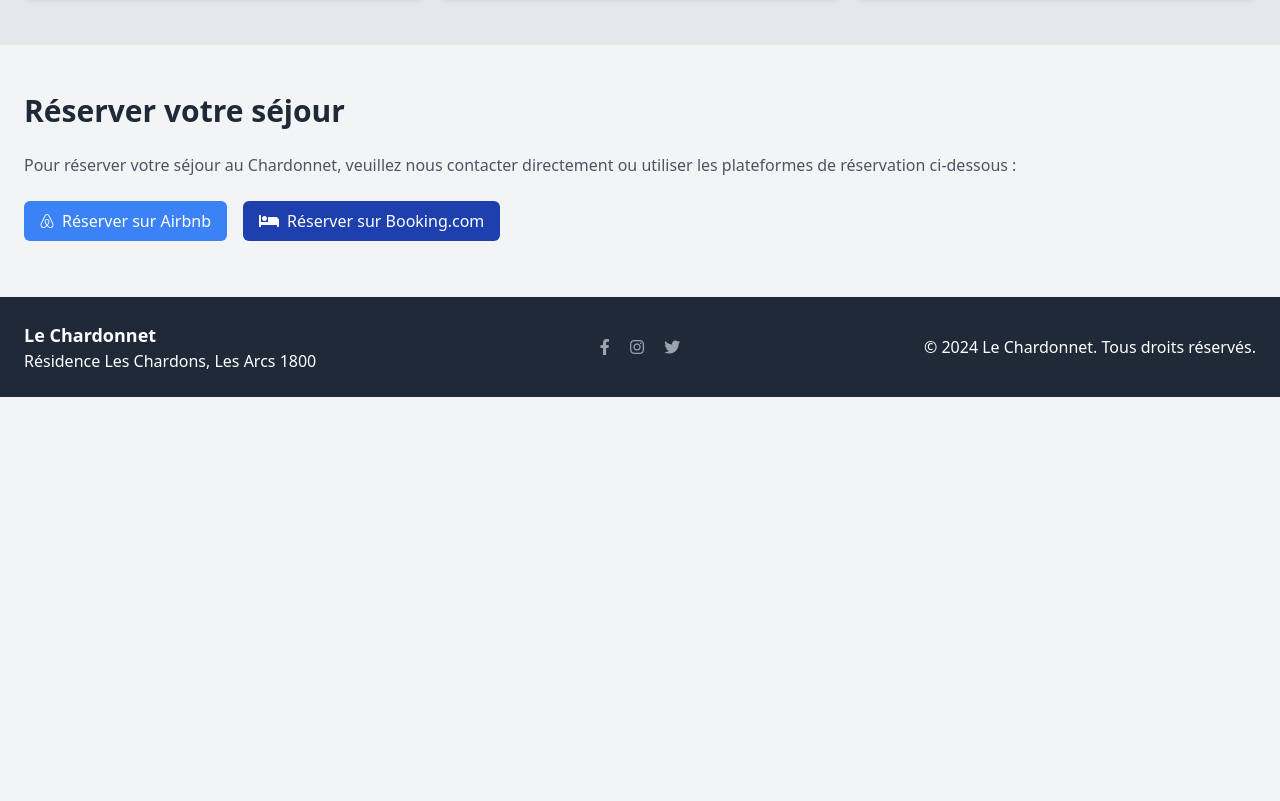
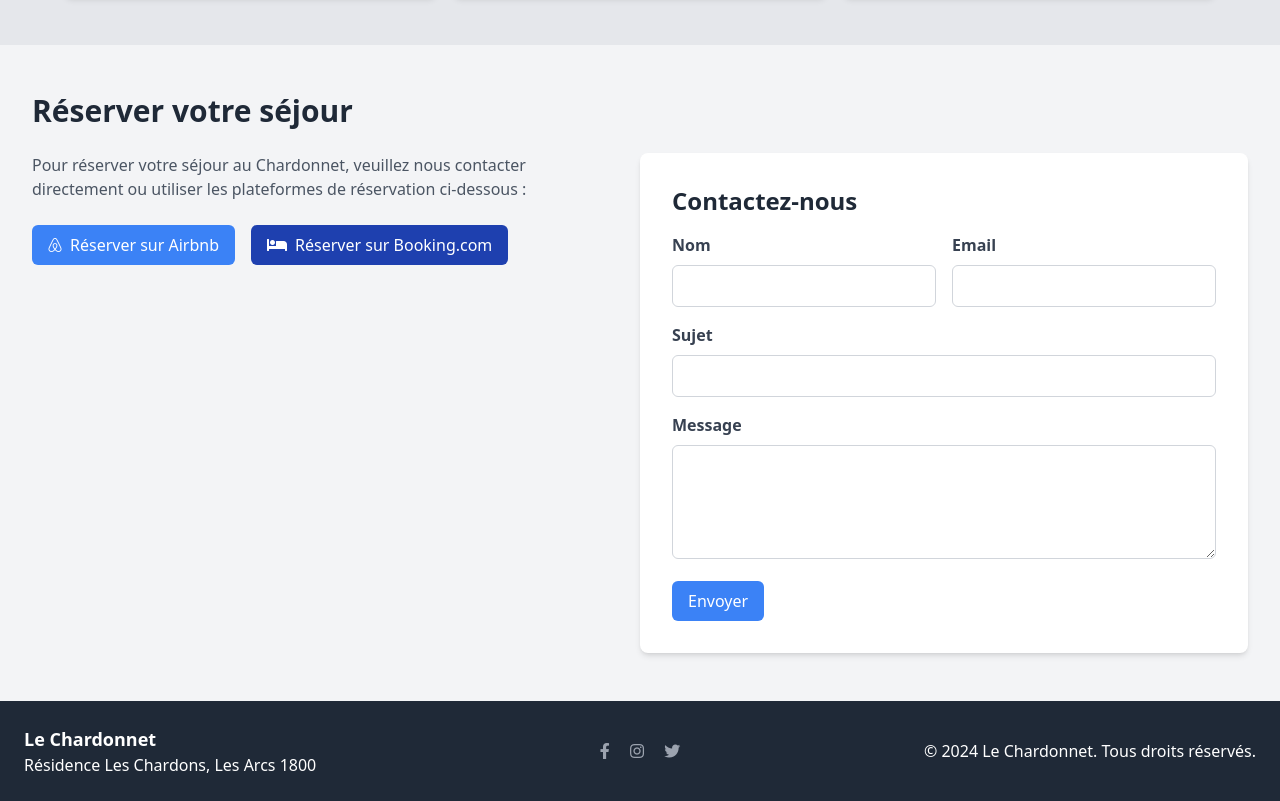
Before and after one commit to pouplierloic/Chardonnet, a plain HTML site: page index.html in a window 1280 px wide. Shown: the part 1839-2640 px from the top of the page. Before the commit the page ends 2236 px from the top, so only its background shows below. Drawn offline with nearby package versions, Linux system fonts and the light colour scheme.

Commit message:
ajout formulaire

```diff
--- a/index.html
+++ b/index.html
@@ -32,7 +32,7 @@
             </div>
         </section>
 
-        <section id="about" class="container mx-auto px-6 py-12">
+        <section id="about" class="container mx-auto px-10 py-12">
             <h2 class="text-3xl font-bold text-gray-800 mb-6">À propos de l'appartement</h2>
             <div class="flex flex-wrap -mx-3">
                 <div class="w-full md:w-1/2 px-3 mb-6">
@@ -70,7 +70,7 @@
             </div>
         </section>
 
-        <section id="gallery" class="bg-gray-200 py-12">
+        <section id="gallery" class="bg-gray-200 py-12 px-10">
             <div class="container mx-auto px-6">
                 <h2 class="text-3xl font-bold text-gray-800 mb-6">Galerie</h2>
                 <div class="grid grid-cols-1 md:grid-cols-3 gap-4">
@@ -84,19 +84,47 @@
             </div>
         </section>
 
-        <section id="booking" class="container mx-auto px-6 py-12">
+        <section id="booking" class="container mx-auto px-8 py-12">
             <h2 class="text-3xl font-bold text-gray-800 mb-6">Réserver votre séjour</h2>
+            <div class="flex flex-col md:flex-row md:items-start">
+                <div class="md:w-1/2 mb-6 md:mb-0 md:pr-8">
                     <p class="text-gray-600 mb-4">
                         Pour réserver votre séjour au Chardonnet, veuillez nous contacter directement ou utiliser
                         les plateformes de réservation ci-dessous :
                     </p>
-            <div class="flex flex-wrap -mx-2">
+                    <div class="flex flex-wrap -mx-2 mb-6">
                         <a href="#" class="bg-blue-500 text-white px-4 py-2 rounded-md m-2 hover:bg-blue-600 transition duration-300">
                             <i class="fab fa-airbnb mr-2"></i>Réserver sur Airbnb
                         </a>
                         <a href="#" class="bg-blue-800 text-white px-4 py-2 rounded-md m-2 hover:bg-blue-900 transition duration-300">
                             <i class="fas fa-bed mr-2"></i>Réserver sur Booking.com
                         </a>
+                    </div>
+                </div>
+                <div class="md:w-1/2">
+                    <form action="#" method="POST" class="bg-white p-8 rounded-lg shadow-md">
+                        <h3 class="text-2xl font-bold text-gray-800 mb-4">Contactez-nous</h3>
+                        <div class="grid grid-cols-1 md:grid-cols-2 gap-4 mb-4">
+                            <div>
+                                <label for="name" class="block text-gray-700 font-semibold mb-2">Nom</label>
+                                <input type="text" id="name" name="name" class="w-full border-gray-300 border rounded-md py-2 px-4" required>
+                            </div>
+                            <div>
+                                <label for="email" class="block text-gray-700 font-semibold mb-2">Email</label>
+                                <input type="email" id="email" name="email" class="w-full border-gray-300 border rounded-md py-2 px-4" required>
+                            </div>
+                        </div>
+                        <div class="mb-4">
+                            <label for="subject" class="block text-gray-700 font-semibold mb-2">Sujet</label>
+                            <input type="text" id="subject" name="subject" class="w-full border-gray-300 border rounded-md py-2 px-4" required>
+                        </div>
+                        <div class="mb-4">
+                            <label for="message" class="block text-gray-700 font-semibold mb-2">Message</label>
+                            <textarea id="message" name="message" rows="4" class="w-full border-gray-300 border rounded-md py-2 px-4" required></textarea>
+                        </div>
+                        <button type="submit" class="bg-blue-500 text-white px-4 py-2 rounded-md hover:bg-blue-600 transition duration-300">Envoyer</button>
+                    </form>
+                </div>
             </div>
         </section>
     </main>
```
Lines whose indentation alone changed are shown as unchanged.
